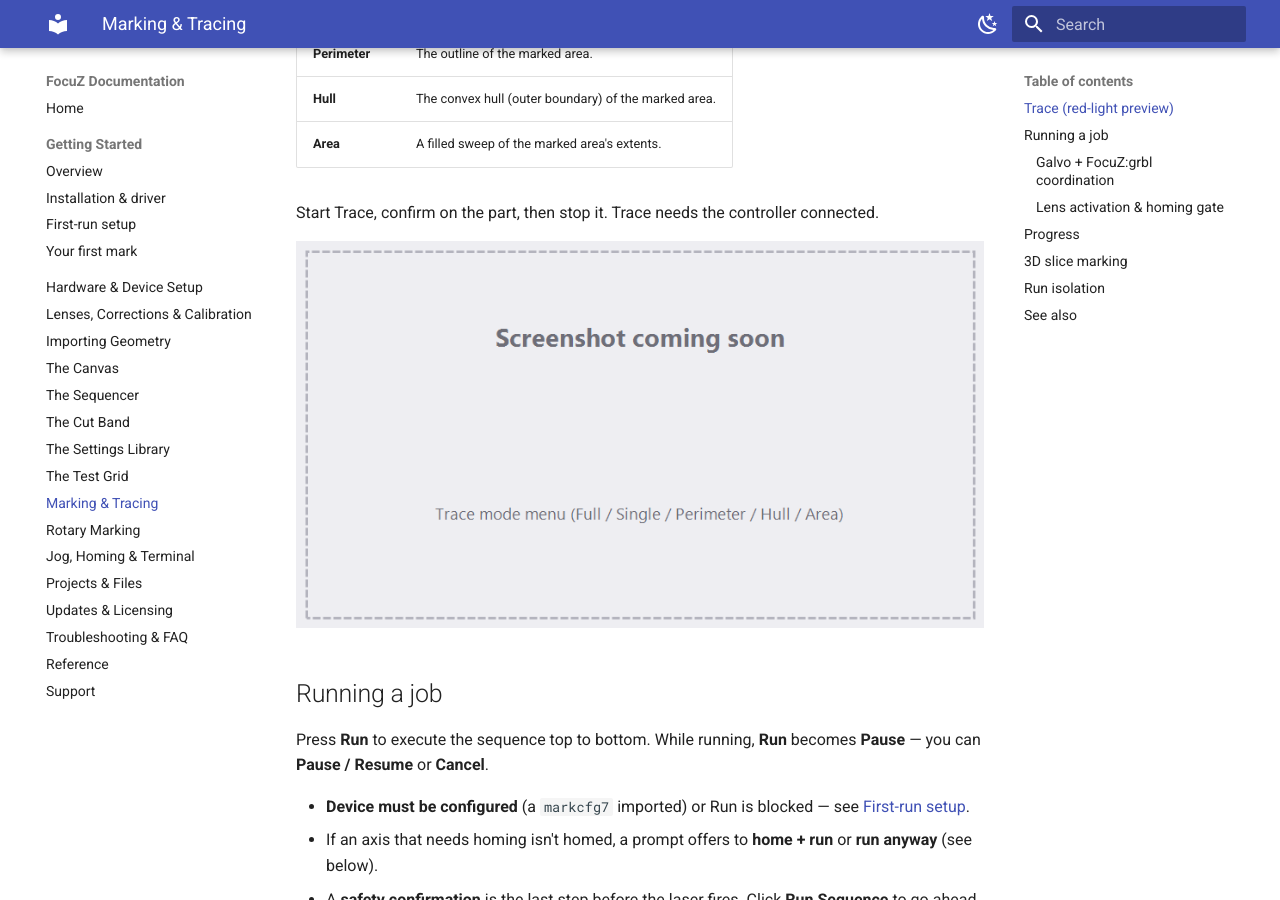
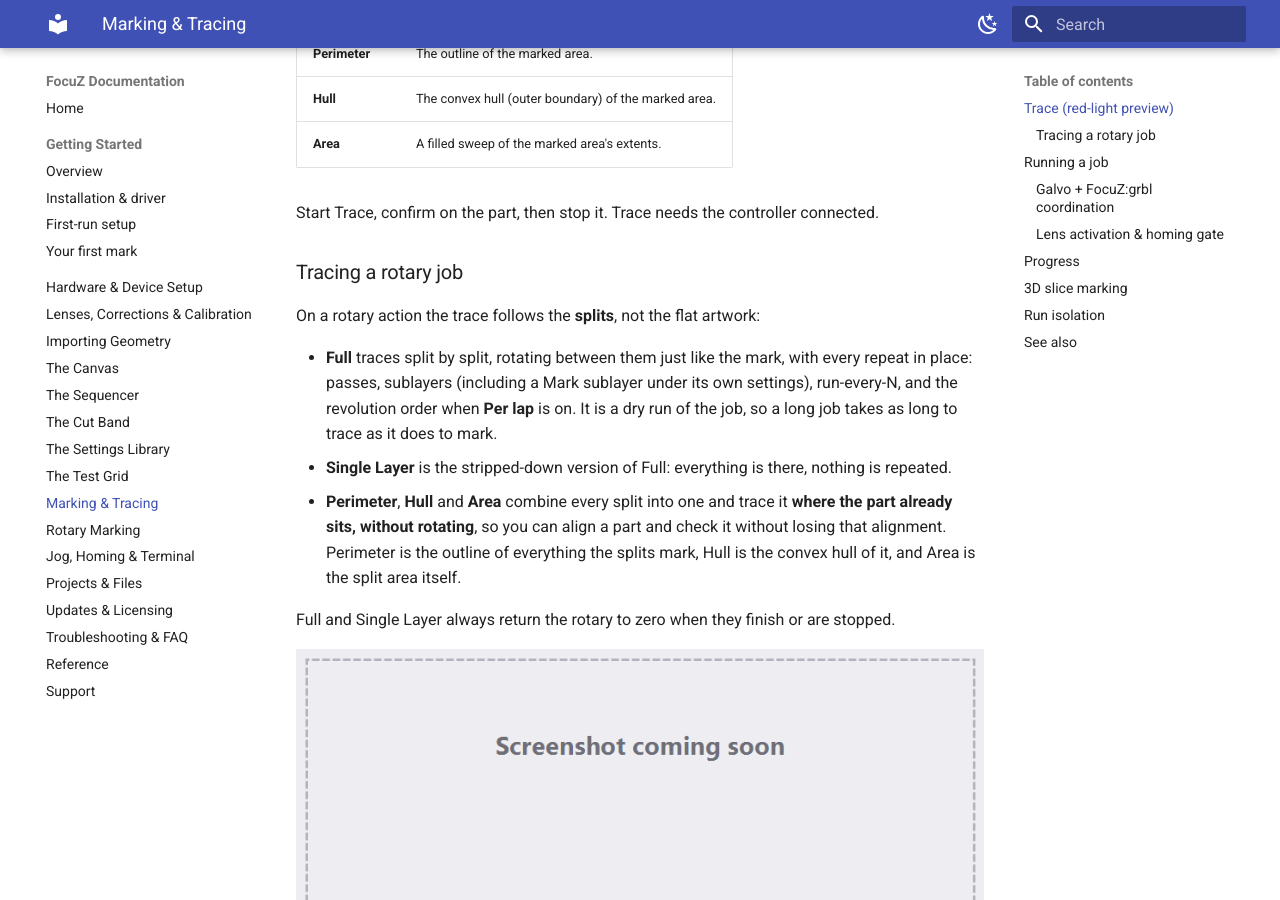
Before and after one commit to Lokahi-Shop/focuz-docs, an MkDocs documentation site: the page built from docs/marking-tracing.md, in a window 1280 px wide and 900 px high, scrolled down 573 px. Built offline with MkDocs 1.6.1 and Material for MkDocs 9.7.7, drawn with Linux system fonts in a browser that asks for light colours.

Commit message:
Docs: how tracing behaves on a rotary job
Co-Authored-By: Claude Opus 5 (1M context) <noreply@anthropic.com>

```diff
--- a/docs/marking-tracing.md
+++ b/docs/marking-tracing.md
@@ -20,6 +20,22 @@ placement and size on the part before firing. Pick a mode from the Trace dropdow
 | **Area** | A filled sweep of the marked area's extents. |
 
 Start Trace, confirm on the part, then stop it. Trace needs the controller connected.
+
+### Tracing a rotary job
+
+On a rotary action the trace follows the **splits**, not the flat artwork:
+
+- **Full** traces split by split, rotating between them just like the mark, with every repeat in place:
+  passes, sublayers (including a Mark sublayer under its own settings), run-every-N, and the
+  revolution order when **Per lap** is on. It is a dry run of the job, so a long job takes as long to
+  trace as it does to mark.
+- **Single Layer** is the stripped-down version of Full: everything is there, nothing is repeated.
+- **Perimeter**, **Hull** and **Area** combine every split into one and trace it **where the part
+  already sits, without rotating**, so you can align a part and check it without losing that
+  alignment. Perimeter is the outline of everything the splits mark, Hull is the convex hull of it,
+  and Area is the split area itself.
+
+Full and Single Layer always return the rotary to zero when they finish or are stopped.
 
 ![TODO screenshot: Trace mode dropdown](assets/trace-modes.png){ .screenshot }
 
```
